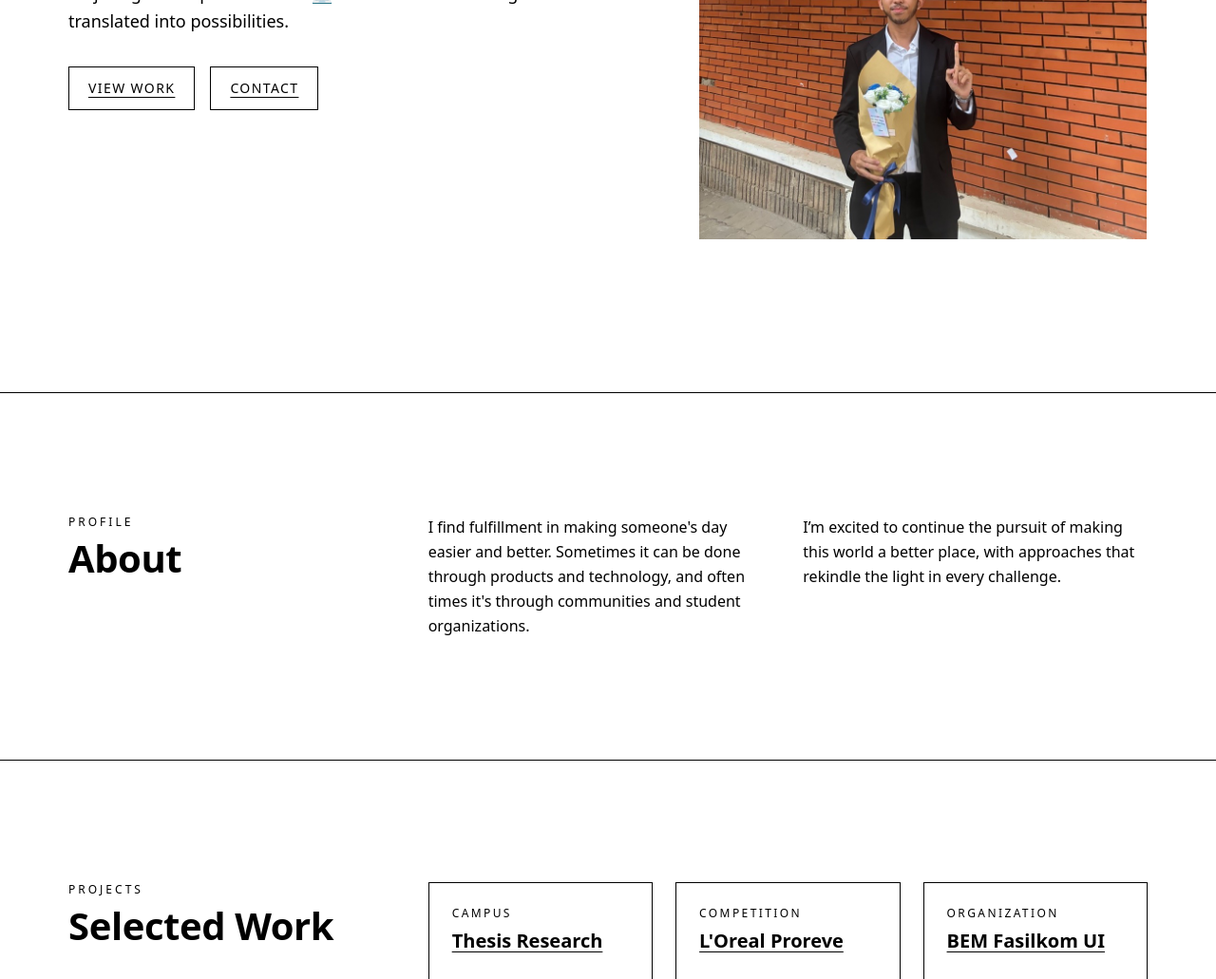
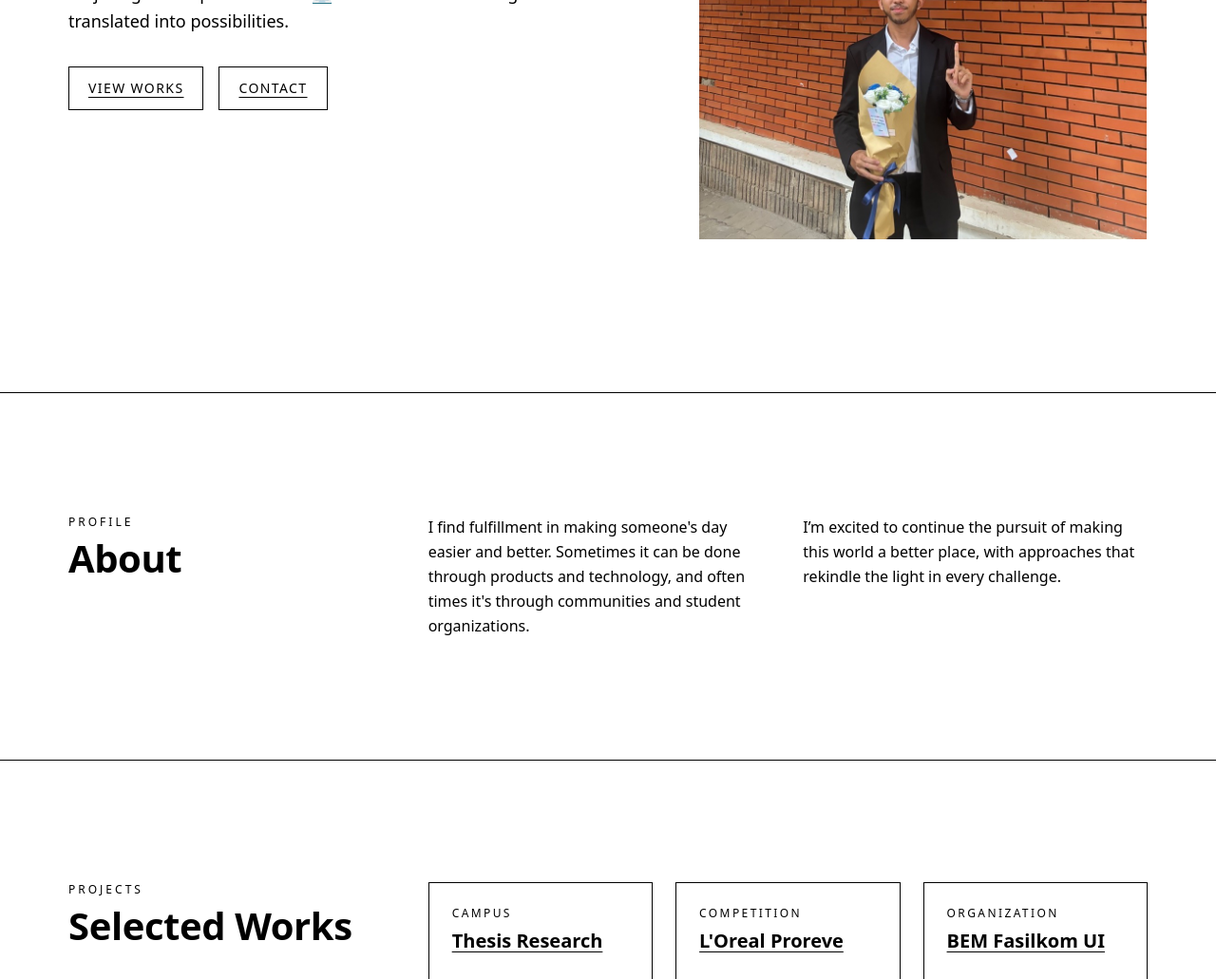
Before and after one commit to mrtrq/presence, a Next.js app: page / in a window 1280 px wide. Shown: the part 439-1470 px from the top of the page at 95% size. Built offline with nearby package versions, Linux system fonts and the light colour scheme.

Commit message:
fix typo

```diff
--- a/app/page.tsx
+++ b/app/page.tsx
@@ -19,7 +19,7 @@ export default function Page() {
                My name is Muhammad Tarreq. I studied at Universitas Indonesia, majoring in computer science 💻. I believe that challenges should be translated into possibilities.
             </p>
             <div className="flex gap-4">
-              <a className="btn" href="#projects">View Work</a>
+              <a className="btn" href="#projects">View Works</a>
               <a className="btn" href="#contact">Contact</a>
             </div>
           </div>
@@ -42,7 +42,7 @@ export default function Page() {
       </Section>
 
       {/* Work */}
-      <Section id="projects" title="Selected Work" kicker="Projects">
+      <Section id="projects" title="Selected Works" kicker="Projects">
         <div className="grid md:grid-cols-3 gap-6">
           {/* research */}
           <NewProjectCard topic="Campus" title="Thesis Research" preview="We built a multi‑scenario pipeline comparing super‑resolution methods (bicubic, SRCNN) and feature sets from spectral indices to predict water quality parameters (TSS, TDS, and DO) from Sentinel‑2 imagery for Jakarta’s rivers." viewtype="slide" href="https://drive.google.com/file/d/1f0mQ08DmmCkrgantM24Aau_bQzDZN7Uo/view?usp=drive_link" />
```
